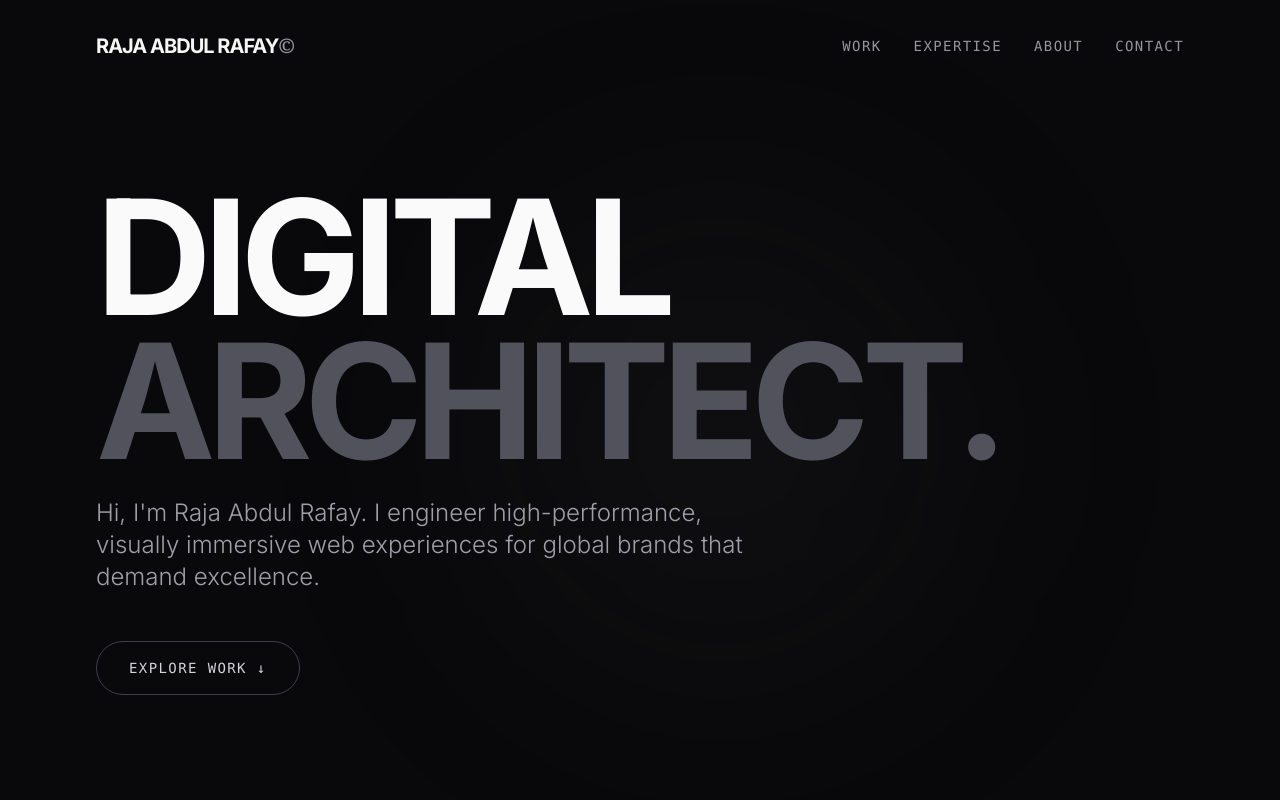
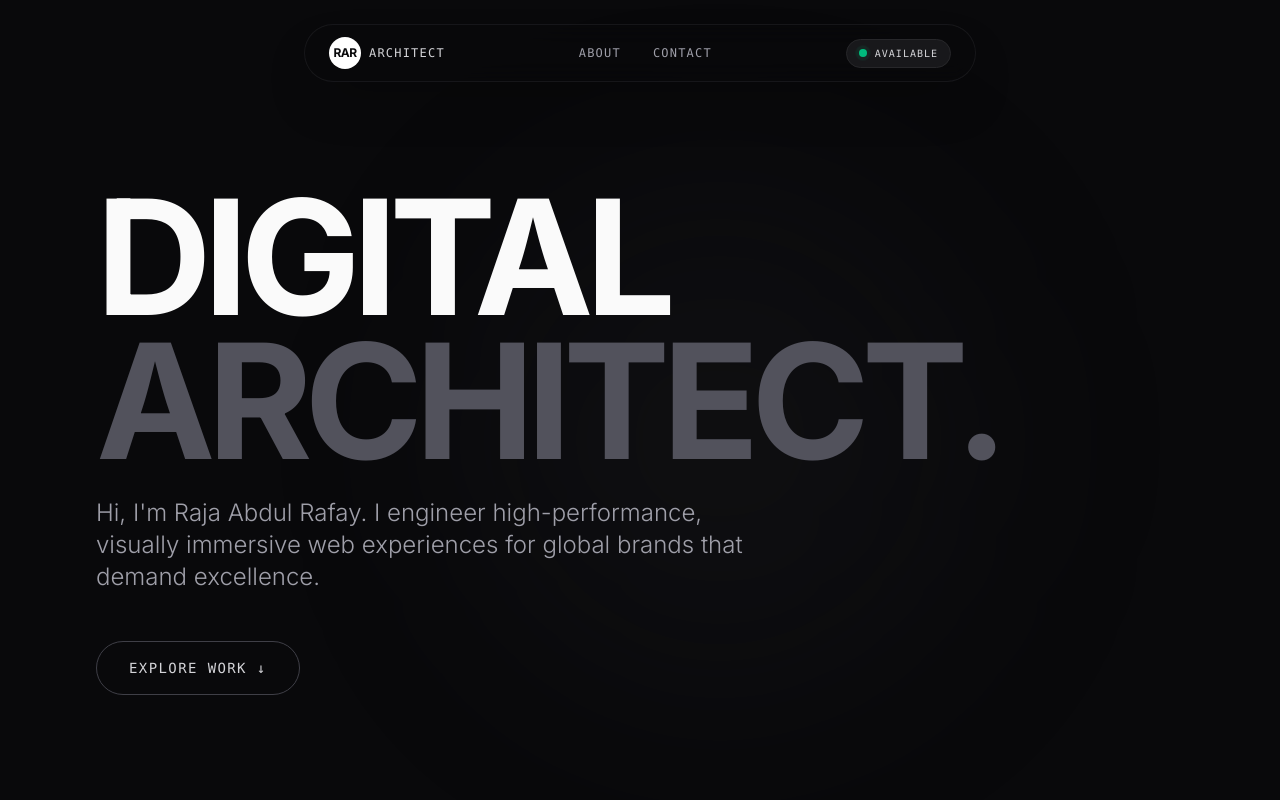
Before and after one commit to rayzzcoder/digital-studio, a Next.js app: page / in a window 1280 px wide. Shown: the top 800 px of the page. Built offline with nearby package versions, Linux system fonts and the light colour scheme.

Commit message:
feat: upgrade to floating glass navbar

```diff
--- a/src/components/sections/Navbar.tsx
+++ b/src/components/sections/Navbar.tsx
@@ -1,33 +1,56 @@
+"use client";
+
+import { motion } from "framer-motion";
 import Link from "next/link";
 
 export default function Navbar() {
   return (
-    // fixed, z-50 keeps it on top. mix-blend-difference inverts colors dynamically.
-    <header className="fixed top-0 w-full z-50 mix-blend-difference px-8 md:px-24 py-8 pointer-events-none">
-      <nav className="max-w-7xl mx-auto flex justify-between items-center pointer-events-auto">
+    <motion.div
+      initial={{ y: -100, opacity: 0 }}
+      animate={{ y: 0, opacity: 1 }}
+      transition={{ duration: 0.8, ease: [0.22, 1, 0.36, 1], delay: 2 }} // Delays slightly so the preloader finishes first
+      className="fixed top-6 left-1/2 -translate-x-1/2 z-[100] w-[90%] max-w-2xl"
+    >
+      <nav className="flex items-center justify-between px-6 py-3 rounded-full bg-zinc-950/60 backdrop-blur-md border border-zinc-800/50 shadow-2xl">
 
-        {/* Your Logo / Name */}
-        <Link href="/" className="text-xl font-bold tracking-tighter text-white">
-          RAJA ABDUL RAFAY<span className="font-serif italic text-zinc-400">©</span>
+        {/* Brand Logo */}
+        <Link href="/" className="group flex items-center gap-2">
+          <div className="w-8 h-8 rounded-full bg-white flex items-center justify-center group-hover:scale-105 transition-transform duration-300">
+            <span className="text-zinc-950 font-bold text-xs tracking-tighter">RAR</span>
+          </div>
+          <span className="hidden md:block font-mono text-xs uppercase tracking-widest text-zinc-300 group-hover:text-white transition-colors">
+            Architect
+          </span>
         </Link>
 
         {/* Navigation Links */}
-        <div className="flex gap-8 text-sm font-mono uppercase tracking-widest text-zinc-400 hidden md:flex">
-          <Link href="#work" className="hover:text-white transition-colors duration-300">
-            Work
-          </Link>
-          <Link href="#expertise" className="hover:text-white transition-colors duration-300">
-            Expertise
-          </Link>
-          <Link href="#about" className="hover:text-white transition-colors duration-300">
+        <div className="flex items-center gap-8">
+          <Link
+            href="#about"
+            className="text-xs font-mono uppercase tracking-widest text-zinc-400 hover:text-white transition-colors"
+          >
             About
           </Link>
-          <Link href="#contact" className="hover:text-white transition-colors duration-300">
+          <Link
+            href="#contact"
+            className="text-xs font-mono uppercase tracking-widest text-zinc-400 hover:text-white transition-colors"
+          >
             Contact
           </Link>
         </div>
 
+        {/* Availability Indicator */}
+        <div className="flex items-center gap-2 px-3 py-1.5 bg-zinc-900 rounded-full border border-zinc-800">
+          <span className="relative flex h-2 w-2">
+            <span className="animate-ping absolute inline-flex h-full w-full rounded-full bg-emerald-400 opacity-75"></span>
+            <span className="relative inline-flex rounded-full h-2 w-2 bg-emerald-500"></span>
+          </span>
+          <span className="text-[10px] font-mono uppercase tracking-widest text-zinc-300">
+            Available
+          </span>
+        </div>
+
       </nav>
-    </header>
+    </motion.div>
   );
 }
```
